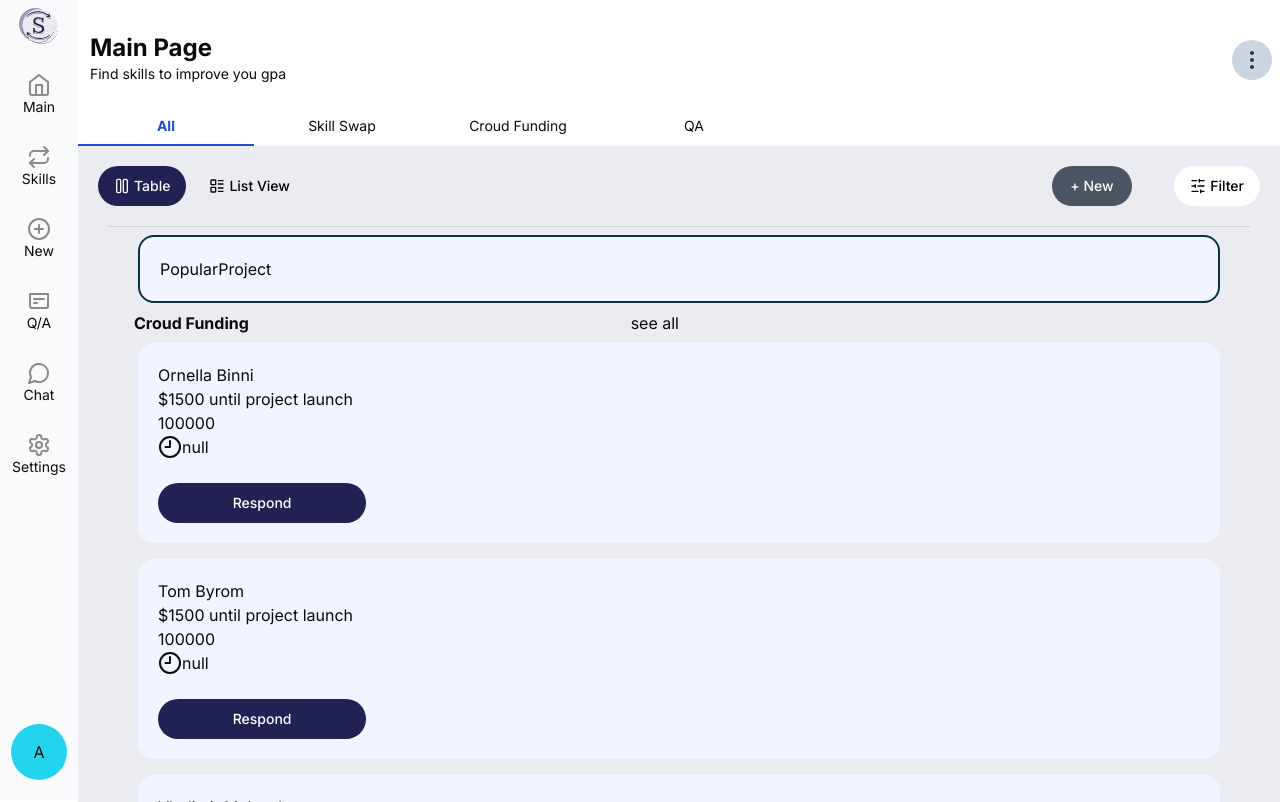
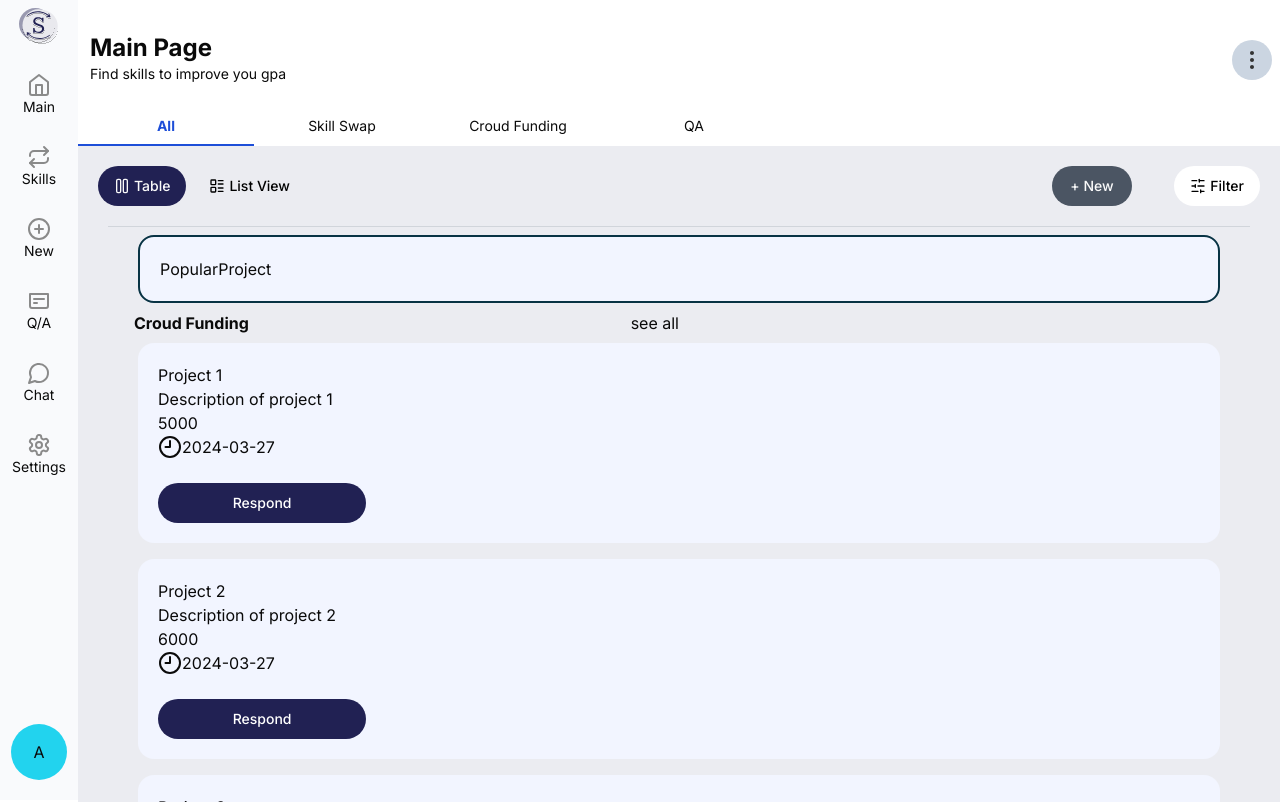
Before and after one commit to Lepessov/astra, a Next.js app: page /all in a window 1280 px wide. Built offline with nearby package versions, Linux system fonts and the light colour scheme; no server answers; sample sign-in values are in the browser's storage.

Commit message:
main_page

```diff
--- a/app/(working)/(apps)/all/_components/croud-funding-view/index.tsx
+++ b/app/(working)/(apps)/all/_components/croud-funding-view/index.tsx
@@ -81,7 +81,7 @@ const CroudFundingView: React.FC = () => {
                 <h2>{item.title}</h2>
                 <p>{item.content}</p>
 
-                <span>{item.planning_money}</span> <br/>
+                <span>{item.planned_money}</span> <br/>
                 <span className="flex items-center"><Clock9/> {item.created_at}</span> <br/>
                 <Link href={`cf_posts/${item.id}`}>
                   <Button  className="mx-auto min-w-52 window-sm bg-[#212153] rounded-full text-white hover:bg-gray-400">
--- a/app/(working)/(apps)/all/_components/qa-view/index.tsx
+++ b/app/(working)/(apps)/all/_components/qa-view/index.tsx
@@ -81,8 +81,8 @@ const QAView: React.FC = () => {
                 <h2>{item.title}</h2>
                 <p>{item.description}</p>
 
-                <span>{item.author}</span> <br/>
-                <span className="flex items-center"><Clock9/> {item.created}</span> <br/>
+                <span>{item.author_name}</span> <br/>
+                <span className="flex items-center"><Clock9/> {item.created_at}</span> <br/>
                 <Link href={`qa_posts/${item.id}`}>
                   <Button  className="mx-auto min-w-52 window-sm bg-[#212153] rounded-full text-white hover:bg-gray-400">
                       Respond
--- a/app/(working)/(apps)/all/_components/skill-swap-view/index.tsx
+++ b/app/(working)/(apps)/all/_components/skill-swap-view/index.tsx
@@ -82,7 +82,6 @@ const SkillSwapView: React.FC = () => {
                 <p>{item.content}</p>
 
                 <span>Description</span> <br/>
-                <span className="flex items-center"><Clock9/> {item.created_at}</span> <br/>
                 <Link href={`ss_posts/${item.id}`}>
                   <Button  className="mx-auto min-w-52 window-sm bg-[#212153] rounded-full text-white hover:bg-gray-400">
                       Respond
--- a/app/(working)/(apps)/croud_funding/page.tsx
+++ b/app/(working)/(apps)/croud_funding/page.tsx
@@ -108,7 +108,7 @@ const CroudFundingPage: React.FC = () => {
                 <h2>{item.title}</h2>
                 <p>{item.content}</p>
 
-                <span>{item.planning_money}</span> <br/>
+                <span>{item.planned_money}</span> <br/>
                 <span className="flex items-center"><Clock9/> {item.created_at}</span> <br/>
                 <Link href={`cf_posts/${item.id}`}>
                   <Button  className="mx-auto min-w-52 window-sm bg-[#212153] rounded-full text-white hover:bg-gray-400">
--- a/app/(working)/(apps)/qa/page.tsx
+++ b/app/(working)/(apps)/qa/page.tsx
@@ -106,8 +106,8 @@ const QAPage: React.FC = () => {
                 <h2>{item.title}</h2>
                 <p>{item.description}</p>
 
-                <span>{item.author}</span> <br/>
-                <span className="flex items-center"><Clock9/> {item.created}</span> <br/>
+                <span>{item.author_name}</span> <br/>
+                <span className="flex items-center"><Clock9/> {item.created_at}</span> <br/>
                 <Link href={`qa_posts/${item.id}`}>
                   <Button  className="mx-auto min-w-52 window-sm bg-[#212153] rounded-full text-white hover:bg-gray-400">
                       Respond
--- a/app/(working)/(apps)/skill_swap/page.tsx
+++ b/app/(working)/(apps)/skill_swap/page.tsx
@@ -107,7 +107,7 @@ const SkillSwapPage: React.FC = () => {
                 <p>{item.content}</p>
 
                 <span>Description</span> <br/>
-                <span className="flex items-center"><Clock9/> {item.created_at}</span> <br/>
+                {/* <span className="flex items-center"><Clock9/> {item.created_at}</span> <br/> */}
                 <Link href={`ss_posts/${item.id}`}>
                   <Button  className="mx-auto min-w-52 window-sm bg-[#212153] rounded-full text-white hover:bg-gray-400">
                       Respond
--- a/app/(working)/(auth)/register/page.tsx
+++ b/app/(working)/(auth)/register/page.tsx
@@ -22,7 +22,6 @@ import {
 import CheckboxRadioGroup from "@/components/checkbox-radio-group";
 import { useState } from "react";
 import { Checkbox } from "@/components/ui/checkbox"
-import { useUser } from "@/store/userContext";
 import { registerUser } from "@/services/auth";
 import { useRouter } from 'next/navigation';
 import { formSchemaRegistration } from "@/form-schema";
--- a/data/mockdata.ts
+++ b/data/mockdata.ts
@@ -2,168 +2,108 @@ import { CFCard, QACard, SSCard } from "@/app/(working)/page";
 
 const croudFundingCards: CFCard[] = [
   {
-    id:1,
-    student_id:1,
-    photo: "https://avatars.mds.yandex.net/i?id=e1095d76245d2f6ef94f3309489c0c6ed78abf63-10619913-images-thumbs&n=13",
-    content: "$1500 until project launch",
-    amount_money:1000,
-    planning_money:100000,
-    status: true,
-    title: "Ornella Binni",
-    created_at:"null",
-    updated_at:"null"
+      id: 1,
+      title: "Project 1",
+      content: "Description of project 1",
+      category: ["Category1", "Category2"],
+      amount_money: 1000,
+      planned_money: 5000,
+      created_at: "2024-03-27",
+      updated_at: "2024-03-27",
+      photo: "photo_url_1"
   },
   {
-    id:2,
-    student_id:1,
-    content: "$1500 until project launch",
-    amount_money:1000,
-    planning_money:100000,
-    status: true,
-    title: "Tom Byrom",
-    photo: "https://avatars.mds.yandex.net/i?id=e1095d76245d2f6ef94f3309489c0c6ed78abf63-10619913-images-thumbs&n=13",
-    created_at:"null",
-    updated_at:"null"
+      id: 2,
+      title: "Project 2",
+      content: "Description of project 2",
+      category: ["Category2", "Category3"],
+      amount_money: 2000,
+      planned_money: 6000,
+      created_at: "2024-03-27",
+      updated_at: "2024-03-27",
+      photo: "photo_url_2"
   },
   {
-    id:3,
-    student_id:1,
-    content: "$1500 until project launch",
-    amount_money:1000,
-    planning_money:100000,
-    status: true,
-    title: "Vladimir Malyavko",
-    photo: "https://avatars.mds.yandex.net/i?id=e1095d76245d2f6ef94f3309489c0c6ed78abf63-10619913-images-thumbs&n=13",
-    created_at:"null",
-    updated_at:"null"
-  },
-  {
-    id:4,
-    student_id:1,
-    content: "$1500 until project launch",
-    amount_money:1000,
-    planning_money:100000,
-    status: true,
-    title: "Vladimir Malyavko",
-    photo: "https://avatars.mds.yandex.net/i?id=e1095d76245d2f6ef94f3309489c0c6ed78abf63-10619913-images-thumbs&n=13",
-    created_at:"null",
-    updated_at:"null"
-  },
-  {
-    id:5,
-    student_id:1,
-    content: "$1500 until project launch",
-    amount_money:1000,
-    planning_money:100000,
-    status: true,
-    title: "Vladimir Malyavko",
-    photo: "https://avatars.mds.yandex.net/i?id=e1095d76245d2f6ef94f3309489c0c6ed78abf63-10619913-images-thumbs&n=13",
-    created_at:"null",
-    updated_at:"null"
-  },
-]
+      id: 3,
+      title: "Project 3",
+      content: "Description of project 3",
+      category: ["Category1", "Category3"],
+      amount_money: 1500,
+      planned_money: 4000,
+      created_at: "2024-03-27",
+      updated_at: "2024-03-27"
+  }
+];
+
 
 
 const qaCards: QACard[] = [
   {
       id: 1,
-      avatar:"https://e7.pngegg.com/pngimages/349/288/png-clipart-teacher-education-student-course-school-avatar-child-face.png",
-      author: "Alice",
-      title: "What is the capital of France?",
-      description: "I need to know the capital of France for my geography quiz.",
-      created: "8:59 PM Feb 18,2024"
+      author_photo: "author1.jpg",
+      author_name: "Author 1",
+      title: "Title 1",
+      description: "Description 1",
+      category: ["Category 1", "Category 2"],
+      rating: 4.5,
+      comment: 10,
+      created_at: "2024-03-27T12:00:00Z",
+      updated_at: "2024-03-27T12:00:00Z"
   },
   {
       id: 2,
-      avatar:"https://e7.pngegg.com/pngimages/349/288/png-clipart-teacher-education-student-course-school-avatar-child-face.png",
-      author: "Bob",
-      title: "How does photosynthesis work?",
-      description: "I'm studying biology and I'm curious about the process of photosynthesis.",
-      created: "8:59 PM Feb 18,2024"
+      author_name: "Author 2",
+      title: "Title 2",
+      description: "Description 2",
+      category: ["Category 2", "Category 3"],
+      rating: 3.8,
+      comment: 8,
+      created_at: "2024-03-26T12:00:00Z",
+      updated_at: "2024-03-26T12:00:00Z"
   },
   {
       id: 3,
-      avatar:"https://e7.pngegg.com/pngimages/349/288/png-clipart-teacher-education-student-course-school-avatar-child-face.png",
-      author: "Charlie",
-      title: "What is the main function of the liver?",
-      description: "I'm studying anatomy and I need to understand the role of the liver in the human body.",
-      created: "8:59 PM Feb 18,2024"
-  },
-  {
-      id: 4,
-      avatar:"https://e7.pngegg.com/pngimages/349/288/png-clipart-teacher-education-student-course-school-avatar-child-face.png",
-      author: "David",
-      title: "What are some common programming languages?",
-      description: "I'm new to programming and I want to know which languages are commonly used.",
-      created: "8:59 PM Feb 18,2024"
-  },
-  {
-      id: 5,
-      avatar:"https://e7.pngegg.com/pngimages/349/288/png-clipart-teacher-education-student-course-school-avatar-child-face.png",
-      author: "Eve",
-      title: "How does the stock market work?",
-      description: "I want to start investing in stocks but I'm not sure how the stock market operates.",
-      created: "8:59 PM Feb 18,2024"
+      author_photo: "author3.jpg",
+      author_name: "Author 3",
+      title: "Title 3",
+      description: "Description 3",
+      category: ["Category 1"],
+      rating: 4.0,
+      comment: 12,
+      created_at: "2024-03-25T12:00:00Z",
+      updated_at: "2024-03-25T12:00:00Z"
   }
 ];
+
 
 
 const skillSwapCards: SSCard[] = [
   {
     id:1,
-    name:"qwe",
-    surname:"qwery",
+    title: "Ornella Binni",
+    content: "$1500 until project launch",
+    category:["math,java"],
+    price:5000,
     photo: "https://avatars.mds.yandex.net/i?id=e1095d76245d2f6ef94f3309489c0c6ed78abf63-10619913-images-thumbs&n=13",
-    content: "$1500 until project launch",
-    status: true,
-    title: "Ornella Binni",
-    created_at:"null",
-    updated_at:"null"
   },
   {
     id:2,
-    name:"qwe",
-    surname:"qwery",
+    title: "Tom Byrom",
     content: "$1500 until project launch",
-    status: true,
-    title: "Tom Byrom",
+    category:["math,java"],
+    price:5000,
+
     photo: "https://avatars.mds.yandex.net/i?id=e1095d76245d2f6ef94f3309489c0c6ed78abf63-10619913-images-thumbs&n=13",
-    created_at:"null",
-    updated_at:"null"
   },
   {
     id:3,
-    name:"qwe",
-    surname:"qwery",
+    title: "Vladimir Malyavko",
     content: "$1500 until project launch",
-    status: true,
-    title: "Vladimir Malyavko",
+    category:["math,java"],
+    price:5000,
+
     photo: "https://avatars.mds.yandex.net/i?id=e1095d76245d2f6ef94f3309489c0c6ed78abf63-10619913-images-thumbs&n=13",
-    created_at:"null",
-    updated_at:"null"
-  },
-  {
-    id:4,
-    name:"qwe",
-    surname:"qwery",
-    content: "$1500 until project launch",
-    status: true,
-    title: "Vladimir Malyavko",
-    photo: "https://avatars.mds.yandex.net/i?id=e1095d76245d2f6ef94f3309489c0c6ed78abf63-10619913-images-thumbs&n=13",
-    created_at:"null",
-    updated_at:"null"
-  },
-  {
-    id:5,
-    name:"qwe",
-    surname:"qwery",
-    content: "$1500 until project launch",
-    status: true,
-    title: "Vladimir Malyavko",
-    photo: "https://avatars.mds.yandex.net/i?id=e1095d76245d2f6ef94f3309489c0c6ed78abf63-10619913-images-thumbs&n=13",
-    created_at:"null",
-    updated_at:"null"
-  },
+  }
 ]
 
 
```
Also changed, not shown: app/(working)/page.tsx (+16 -16 lines).
